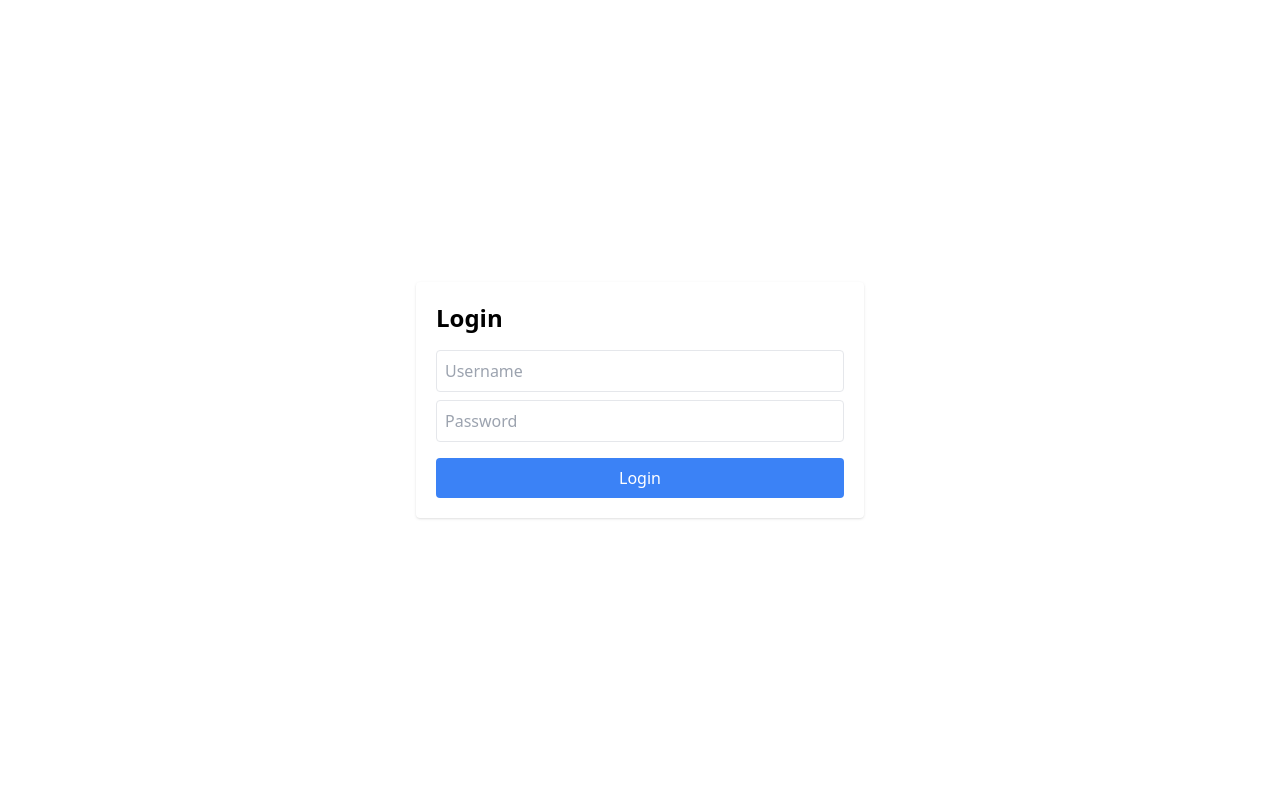
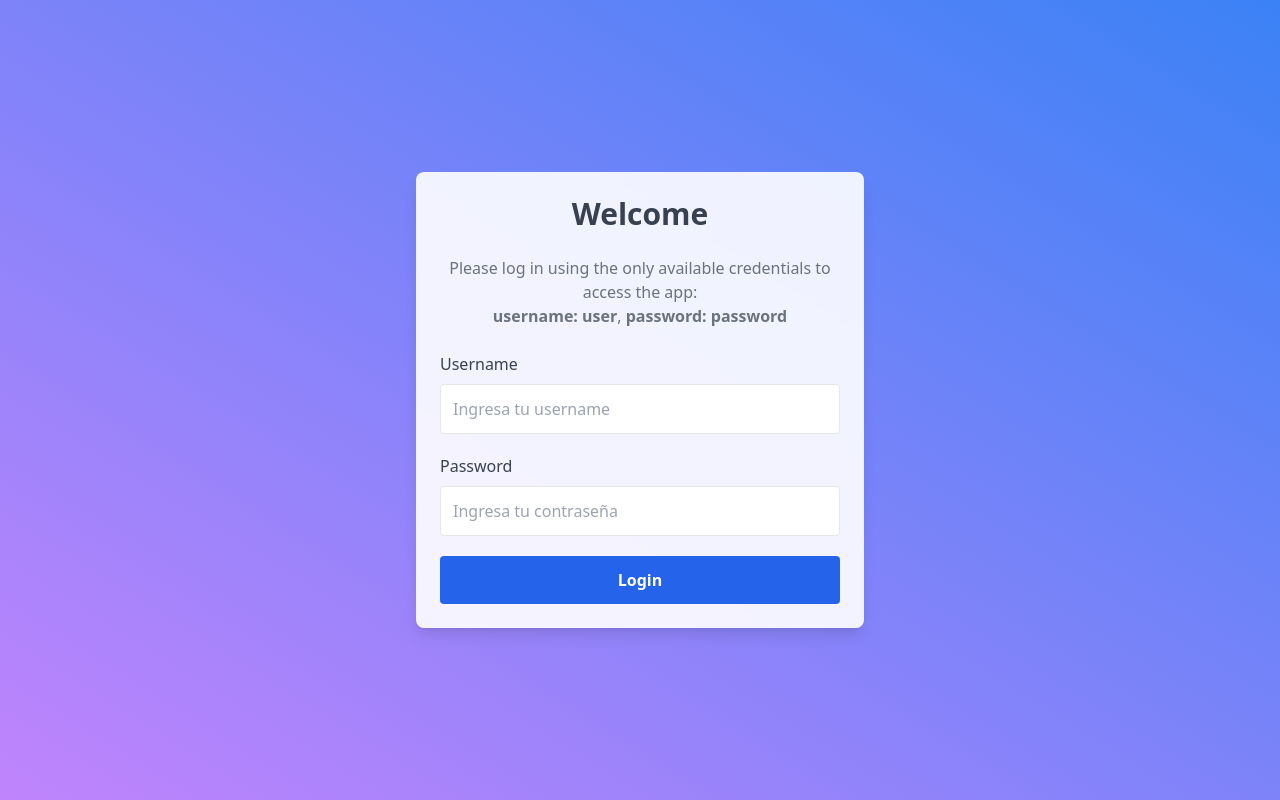
Before and after one commit to EstebanRoman99/appnotes, a React (Vite) app in the folder frontend/: page /login in a window 1280 px wide. Built offline with nearby package versions, Linux system fonts and the light colour scheme; no server answers.

Commit message:
Modificando Login en frontend

```diff
--- a/frontend/src/pages/Login.tsx
+++ b/frontend/src/pages/Login.tsx
@@ -2,13 +2,15 @@ import React, { useState } from "react";
 import Swal from "sweetalert2";
 import { login } from "../services/api";
 
-const Login = () => {
+const Login: React.FC = () => {
   const [username, setUsername] = useState("");
   const [password, setPassword] = useState("");
+  const [loading, setLoading] = useState(false);
 
-  const handleLogin = async (username: string, password: string) => {
+  const handleLogin = async (user: string, pass: string) => {
     try {
-      const { token } = await login(username, password);
+      setLoading(true);
+      const { token } = await login(user, pass);
       localStorage.setItem("token", token);
       window.location.href = "/";
     } catch {
@@ -18,46 +20,71 @@ const Login = () => {
         icon: "error",
         confirmButtonColor: "#F44336",
       });
+    } finally {
+      setLoading(false);
     }
   };
 
   const handleSubmit = async (e: React.FormEvent) => {
     e.preventDefault();
-    try {
     await handleLogin(username, password);
-    } catch (error) {
-      console.error("Login failed", error);
-    }
   };
 
   return (
-    <div className="flex justify-center items-center h-screen">
-      <form
-        onSubmit={handleSubmit}
-        className="bg-white p-5 rounded shadow max-w-md w-full"
+    <div className="min-h-screen flex items-center justify-center bg-gradient-to-tr from-purple-400 to-blue-500 px-4">
+      <div className="w-full max-w-md bg-white/90 backdrop-blur-sm rounded-lg shadow-lg p-6">
+        <h2 className="text-3xl font-bold text-center text-gray-700 mb-6">
+          Welcome
+        </h2>
+        <p className="text-center text-gray-500 mb-6">
+          Please log in using the only available credentials to access the app:
+          <br />
+          <strong>username: user</strong>, <strong>password: password</strong>
+        </p>
+        <form onSubmit={handleSubmit} className="space-y-5">
+          <div>
+            <label
+              className="block text-gray-700 font-medium mb-2"
+              htmlFor="username"
             >
-        <h2 className="text-2xl font-bold mb-4">Login</h2>
+              Username
+            </label>
             <input
+              id="username"
               type="text"
-          placeholder="Username"
+              placeholder="Ingresa tu username"
               value={username}
               onChange={(e) => setUsername(e.target.value)}
-          className="border p-2 rounded w-full mb-2"
+              className="w-full p-3 border rounded focus:outline-none focus:ring-2 focus:ring-blue-400"
             />
+          </div>
+
+          <div>
+            <label
+              className="block text-gray-700 font-medium mb-2"
+              htmlFor="password"
+            >
+              Password
+            </label>
             <input
+              id="password"
               type="password"
-          placeholder="Password"
+              placeholder="Ingresa tu contraseña"
               value={password}
               onChange={(e) => setPassword(e.target.value)}
-          className="border p-2 rounded w-full mb-4"
+              className="w-full p-3 border rounded focus:outline-none focus:ring-2 focus:ring-blue-400"
             />
+          </div>
+
           <button
             type="submit"
-          className="bg-blue-500 text-white px-4 py-2 rounded hover:bg-blue-600 w-full"
+            disabled={loading}
+            className="w-full bg-blue-600 text-white font-bold py-3 rounded hover:bg-blue-700 transition-colors disabled:opacity-50"
           >
-          Login
+            {loading ? "Loading..." : "Login"}
           </button>
         </form>
+      </div>
     </div>
   );
 };
```
Lines whose indentation alone changed are shown as unchanged.
